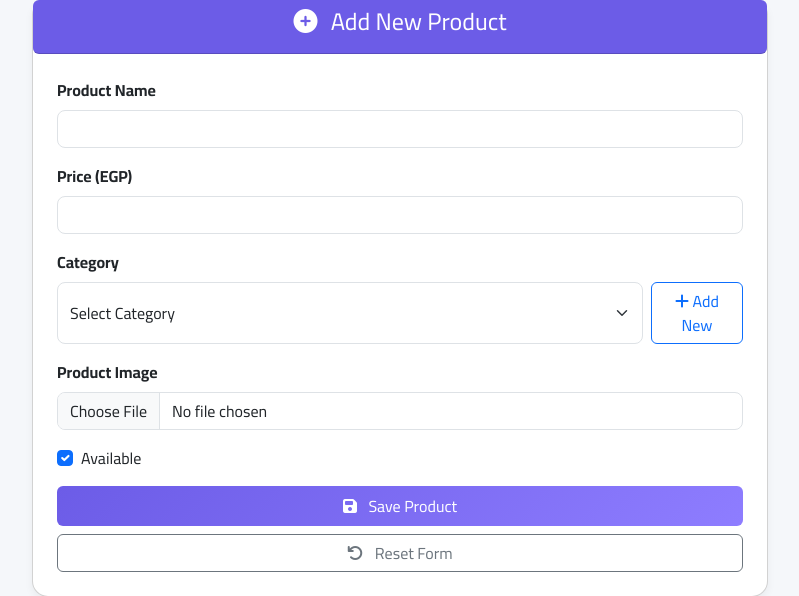
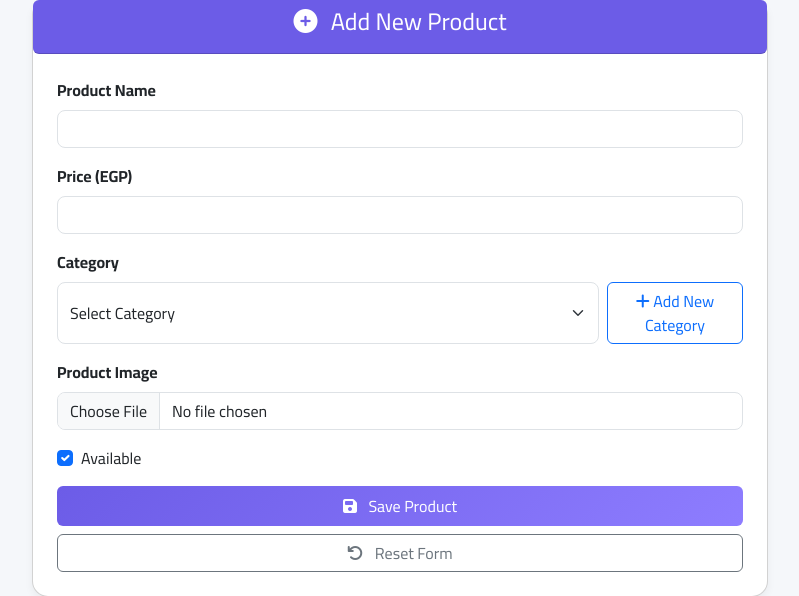
Before and after one commit to Salma457/php_project, a PHP site: page /php_project/add_product.php in a window 1280 px wide. Shown: the part 105-701 px from the top of the page, without its empty margins (240-1039 px from the left). Run offline with PHP 8.4, Linux system fonts and the light colour scheme; the visitor is signed in with stand-in values (Sample User, id 1); data that the repository does not hold is empty.

Commit message:
category update

```diff
--- a/admin/add_product.php
+++ b/admin/add_product.php
@@ -96,9 +96,9 @@ $categories_result = mysqli_query($conn, $categories_query);
                                         <option value="<?= $category['id'] ?>"><?= htmlspecialchars($category['name']) ?></option>
                                     <?php endwhile; ?>
                                 </select>
-                                <button type="button" class="btn btn-outline-primary" data-bs-toggle="modal" data-bs-target="#addCategoryModal">
-                                    <i class="fas fa-plus"></i> Add New
-                                </button>
+                                <a href="add_category.php" class="btn btn-outline-primary">
+            <i class="fas fa-plus"></i> Add New Category
+        </a>
                             </div>
                         </div>
 
```
